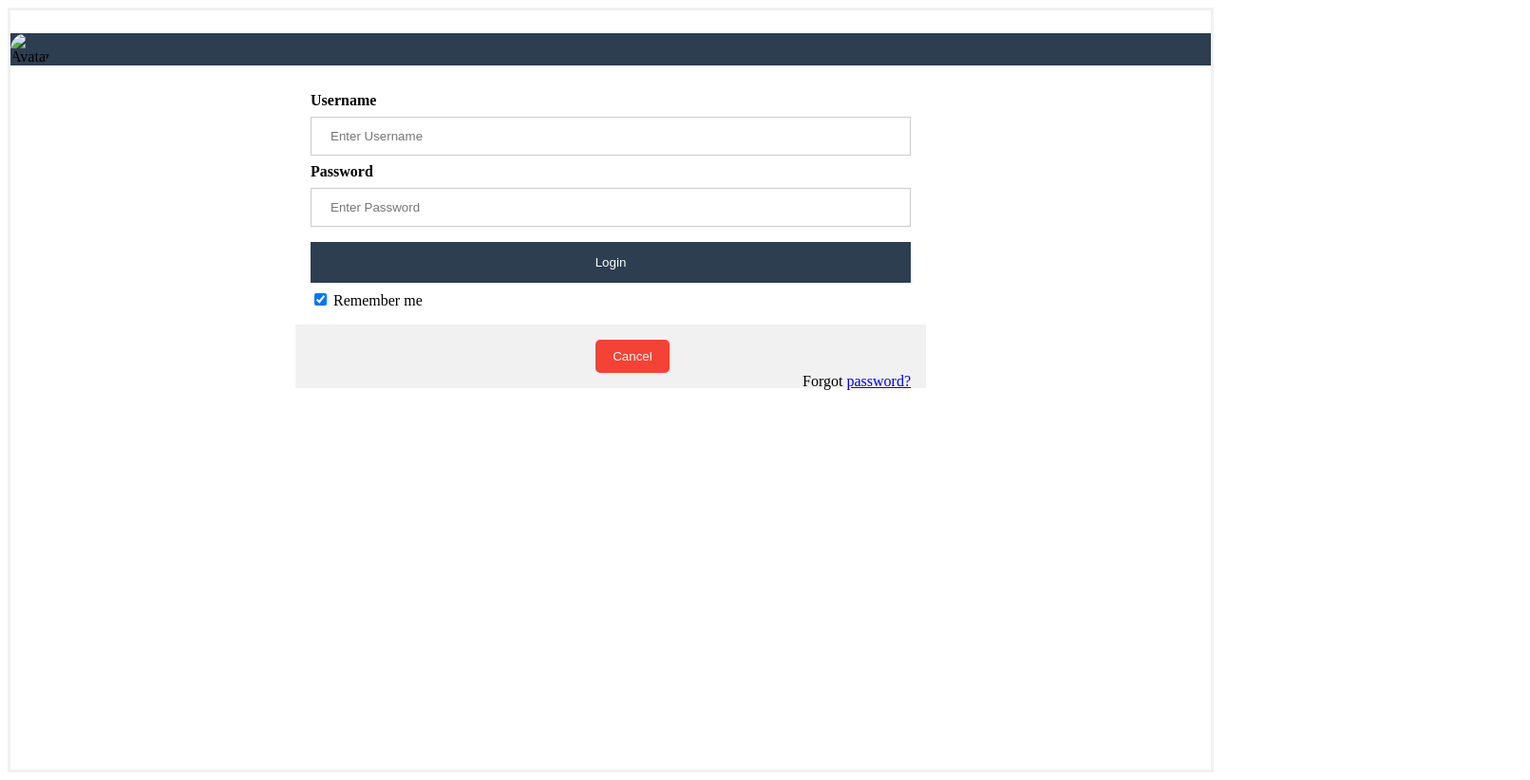
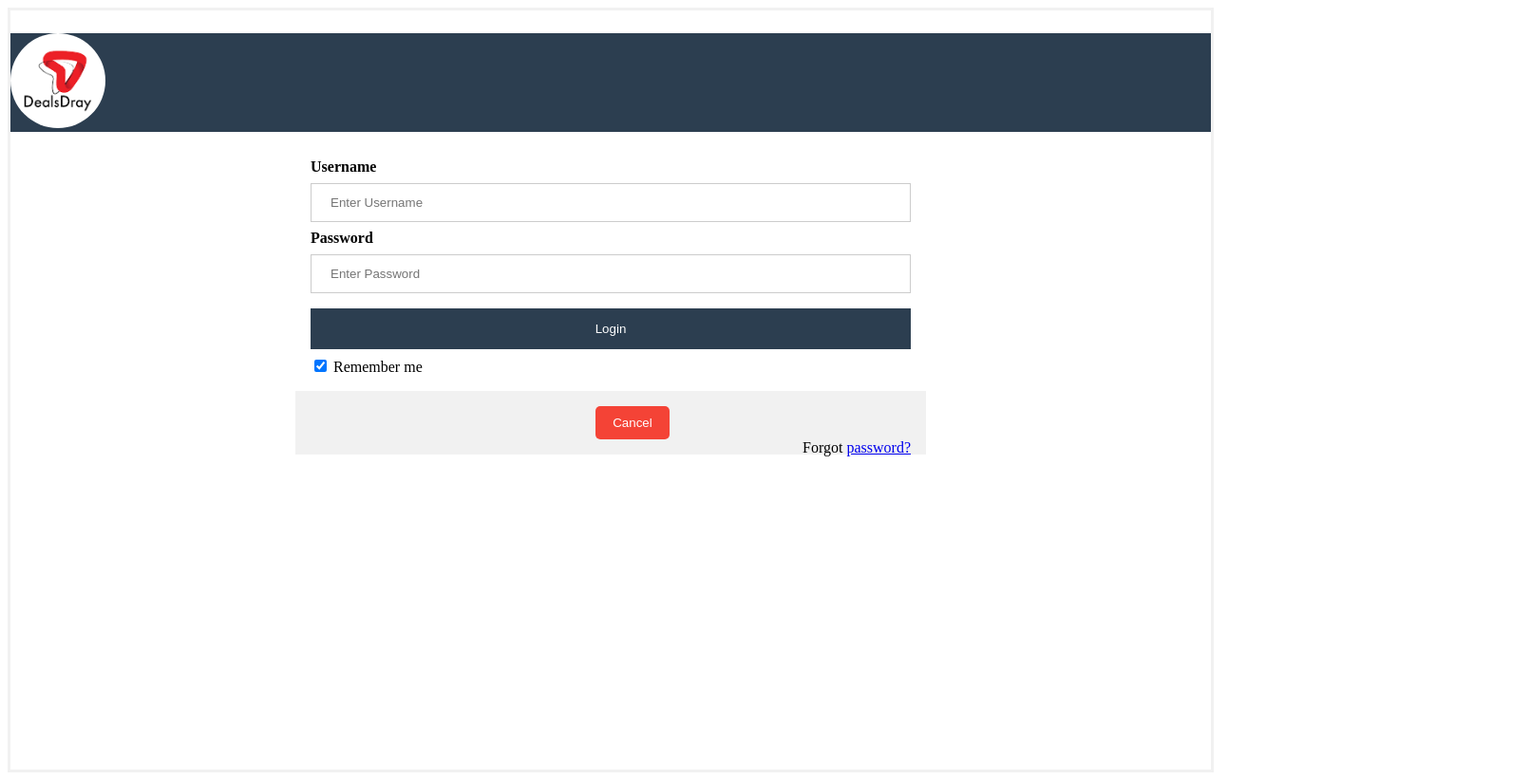
Before and after one commit to sabiq03/MERN-developer, a plain HTML site: page index.html in a window 1280 px wide. Shown: the whole page at 95% size, 1611 px wide, since content can reach past the window. Drawn offline with Linux system fonts and the light colour scheme; the site is published under a folder, as on GitHub Pages, so addresses that start at the root find nothing.

Commit message:
Update index.html

```diff
--- a/index.html
+++ b/index.html
@@ -9,7 +9,7 @@
 <body>
     <form action="Adminpanel.html" onsubmit="redirectToWelcomePage(event)" method="post">
         <div class="imgcontainer">
-          <img src="/images/image.png" width="100px" height="100px" alt="Avatar" class="avatar">
+          <img src="image.png" width="100px" height="100px" alt="Avatar" class="avatar">
         </div>
 
         <div class="container">
```
